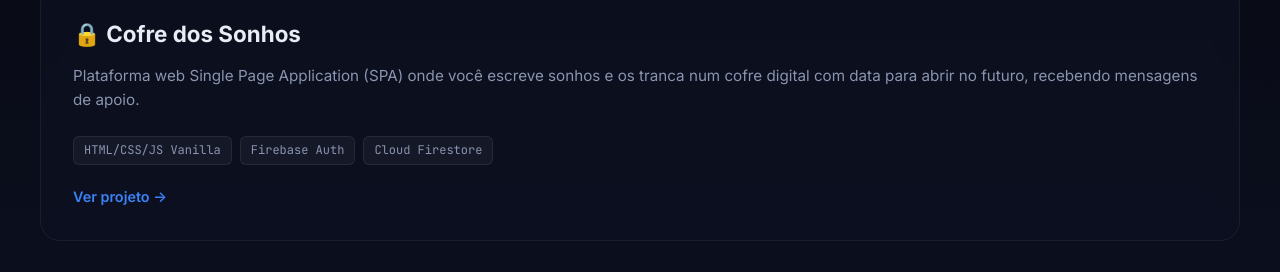
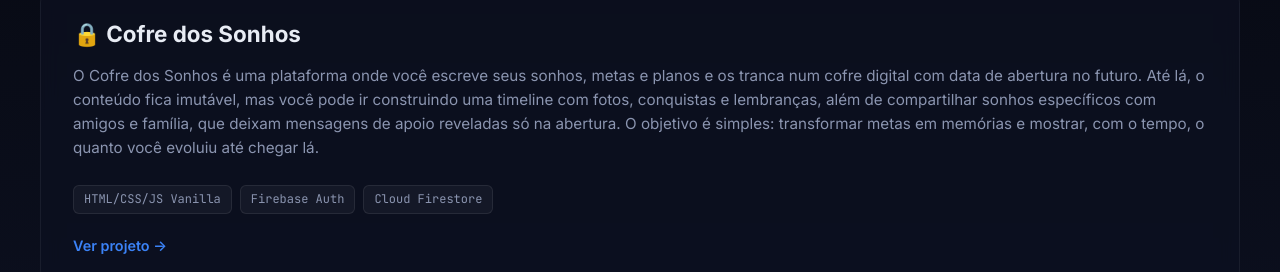
Before and after one commit to professorrodrigoneris-cyber/DevSpace, a plain HTML site: page index.html in a window 1280 px wide. Shown: the part 1069-1341 px from the top of the page. Drawn offline with Linux system fonts and the light colour scheme.

Commit message:
Atualização DevSpace - index.html

```diff
--- a/index.html
+++ b/index.html
@@ -185,7 +185,7 @@
           <div class="project-content">
             <h3 class="project-title">🔒 Cofre dos Sonhos</h3>
             <p class="project-desc">
-              Plataforma web Single Page Application (SPA) onde você escreve sonhos e os tranca num cofre digital com data para abrir no futuro, recebendo mensagens de apoio.
+              O Cofre dos Sonhos é uma plataforma onde você escreve seus sonhos, metas e planos e os tranca num cofre digital com data de abertura no futuro. Até lá, o conteúdo fica imutável, mas você pode ir construindo uma timeline com fotos, conquistas e lembranças, além de compartilhar sonhos específicos com amigos e família, que deixam mensagens de apoio reveladas só na abertura. O objetivo é simples: transformar metas em memórias e mostrar, com o tempo, o quanto você evoluiu até chegar lá.
             </p>
             <div class="project-techs">
               <span class="tech-badge">HTML/CSS/JS Vanilla</span>
```
